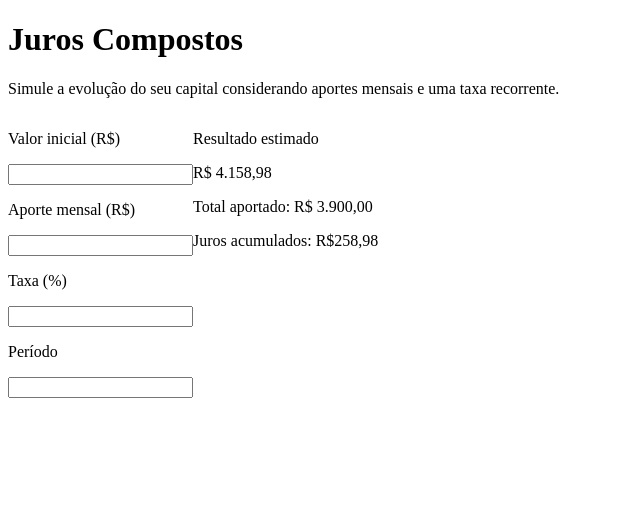
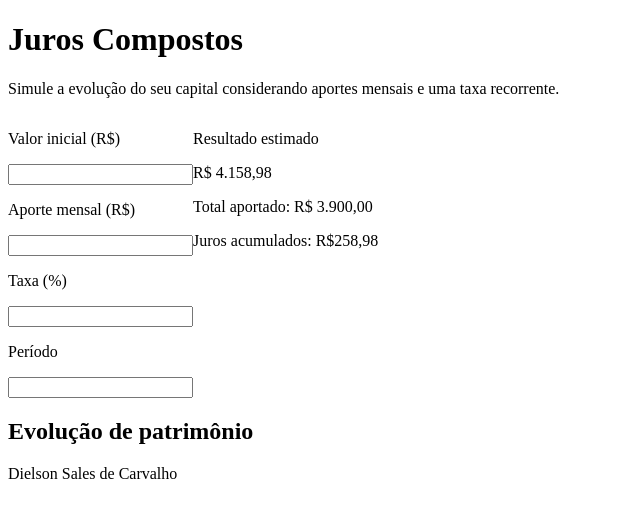
Before and after one commit to dielsonsales/JurosCompostos, a Next.js app: page / in a window 1280 px wide. Shown: the top 518 px of the page, without its empty margins (0-640 px from the left). Built offline with nearby package versions, Linux system fonts and the light colour scheme.

Commit message:
Reorganize page.tsx

```diff
--- a/src/app/page.tsx
+++ b/src/app/page.tsx
@@ -4,6 +4,7 @@ import Result from "@/components/result/result";
 
 export default function Home() {
   return (
+    <>
       <main>
         <div>
           <h1>Juros Compostos</h1>
@@ -13,6 +14,13 @@ export default function Home() {
           <Inputs />
           <Result />
         </div>
+        <div>
+          <h2>Evolução de patrimônio</h2>
+        </div>
       </main>
+      <footer>
+        <span>Dielson Sales de Carvalho</span>
+      </footer>
+    </>
   );
 }
```
Lines whose indentation alone changed are shown as unchanged.
